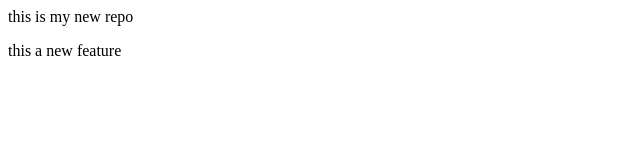
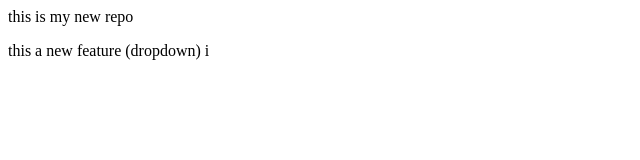
Before and after one commit to code-monk1954/Local-repo, a plain HTML site: page index.html in a window 1280 px wide. Shown: the full height of the page, 0-640 px from the left. Drawn offline with Linux system fonts and the light colour scheme.

```diff
--- a/index.html
+++ b/index.html
@@ -1,2 +1,2 @@
 <p>this is my new repo</p>
-<p> this a new feature</p>
+<p> this a new feature (dropdown) i</p>
```
